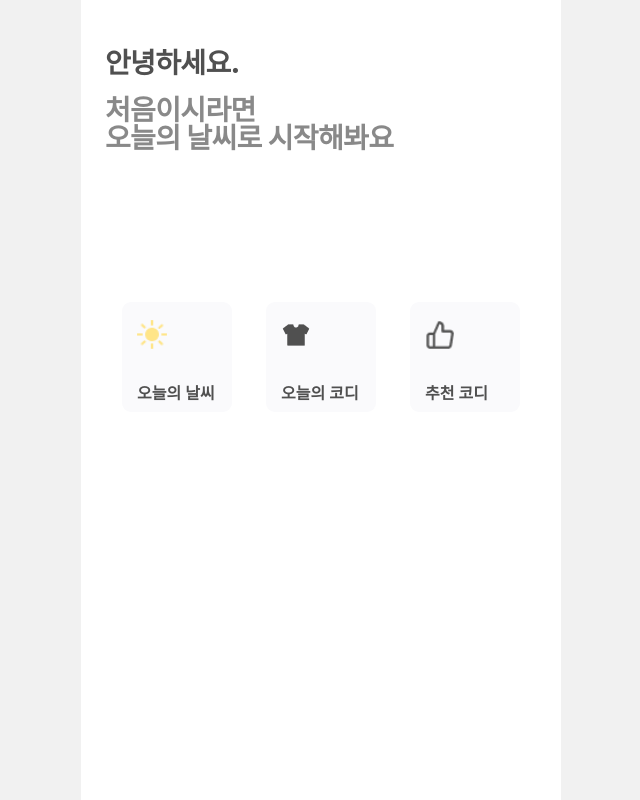
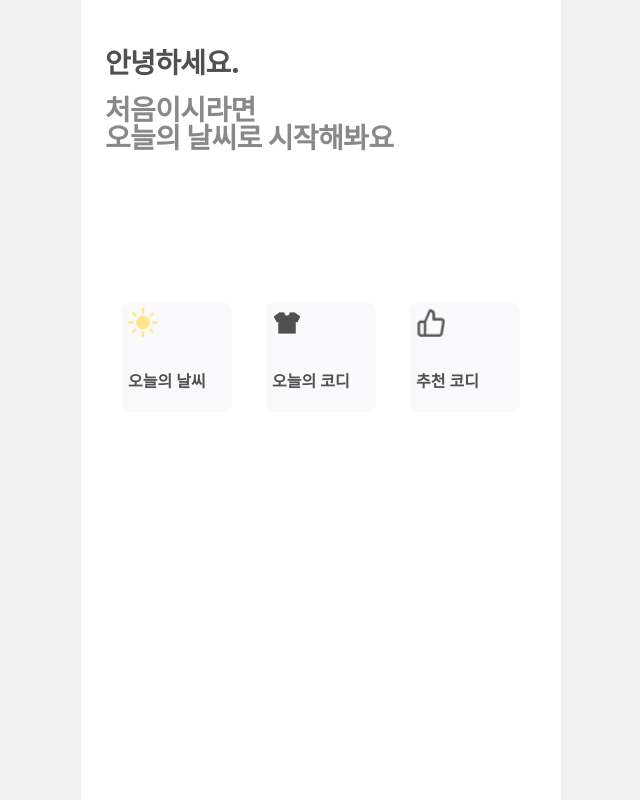
Before and after one commit to weather-today-codi/wc-frontend, a React (Vite) app: page / in a window 1280 px wide. Shown: the whole page, without its empty margins (319-959 px from the left). Built offline with nearby package versions, Linux system fonts and the light colour scheme; no server answers.

Commit message:
refactor: Card padding value

```diff
--- a/src/components/Main/CardButton/styled.ts
+++ b/src/components/Main/CardButton/styled.ts
@@ -20,7 +20,7 @@ export const CardElement = styled.button`
 `;
 
 export const CardInner = styled.div`
-  padding: 1.2rem 0.9rem;
+  padding: 0.9 0 0 0.9rem;
 
   width: 100%;
   height: 100%;
```
